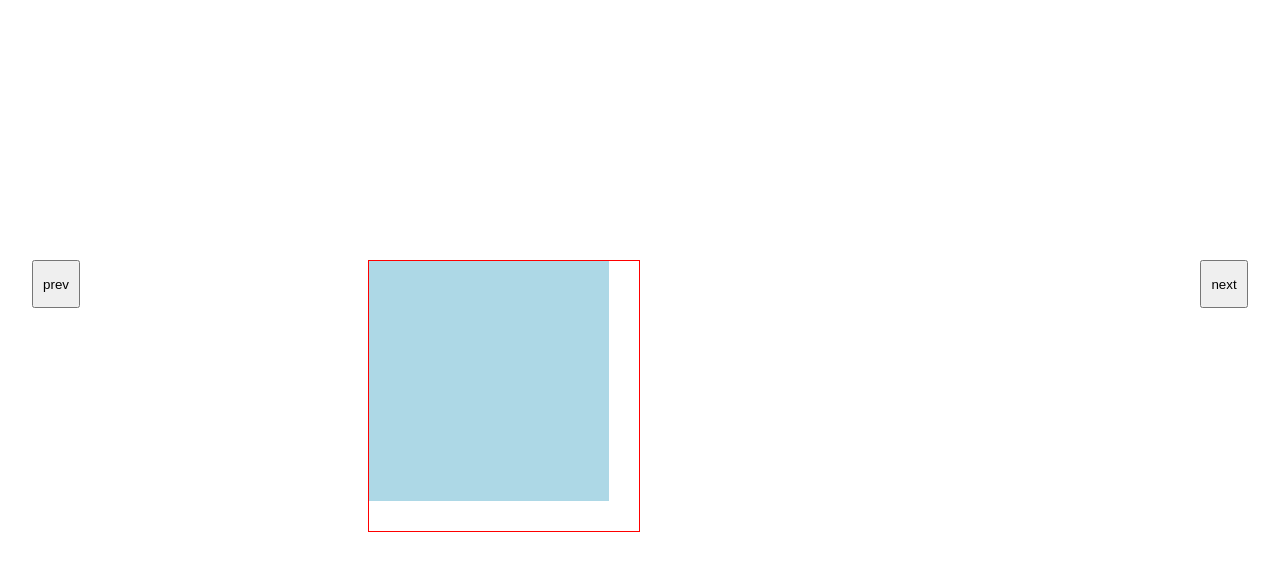
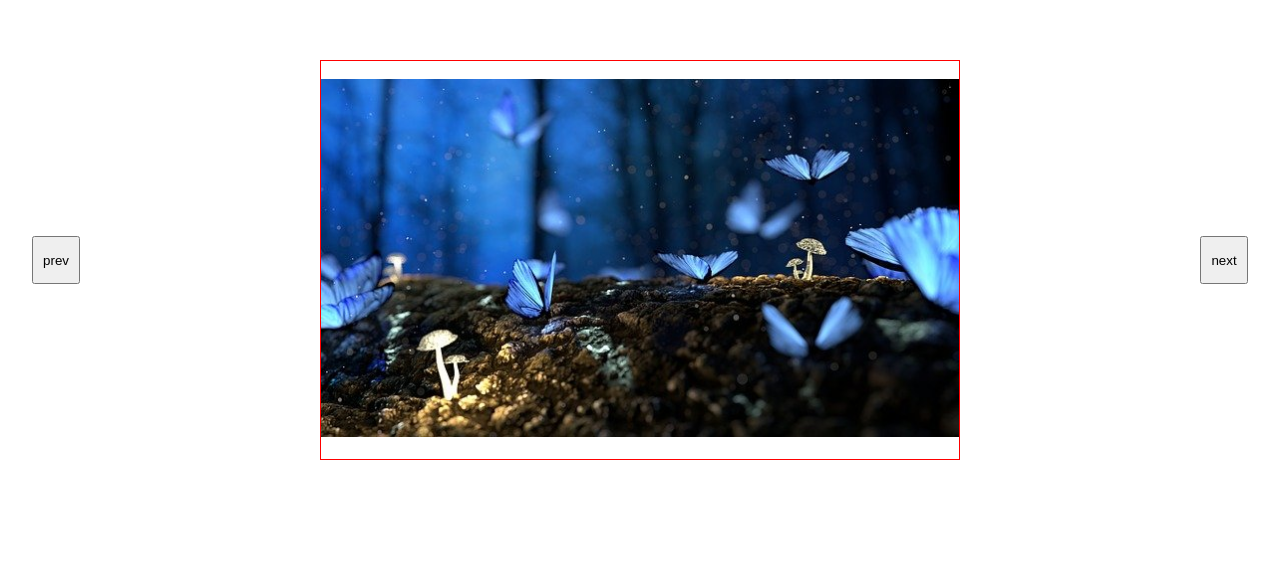
Before and after one commit to icm213/slider, a plain HTML site: page index.html in a window 1280 px wide. Shown: the part 140-710 px from the top of the page. Drawn offline with Linux system fonts and the light colour scheme.

Commit message:
slide animation added

```diff
--- a/index.html
+++ b/index.html
@@ -15,11 +15,21 @@
             <button id="prev">prev</button>
             <button id="next">next</button>
             <div class="slider">
-                <div class="elem elem1"></div>
-                <div class="elem elem2"></div>
-                <div class="elem elem3"></div>
-                <div class="elem elem4"></div>
-                <div class="elem elem5"></div>
+                <div class="slider--elem slider--elem1">
+
+                  <img src="pics/butterfly-1.jpg" alt="butterfly one">
+                </div>
+                <div class="slider--elem slider--elem2">
+                  <img src="pics/butterfly-2.jpg" alt="butterfly two">
+
+                </div>
+                <div class="slider--elem slider--elem3">
+                  <img src="pics/butterfly-3.jpg" alt="butterfly three">
+
+                </div>
+                <div class="slider--elem slider--elem4">
+                  <img src="pics/butterfly-4.jpg" alt="butterfly four">
+                </div>
             </div>
         </main>
     </body>
--- a/script/script.js
+++ b/script/script.js
@@ -1,31 +1,34 @@
 const prev = document.querySelector('#prev')
 const next = document.querySelector('#next')
-const elem = document.querySelectorAll('.elem')
+const elem = document.querySelectorAll('.slider--elem')
 
-let elemValues = [0,1,2,3,4]
+let elemValues = [0,1,2,3]
 let slideNumber = 0
 
-function stop() {
+const restarsInterval = () => {
     clearInterval(time)
     time = setInterval(()=>{slideUp(slideNumber+1)}, 3000)
 }
 
-function slideUp(num) {
+const slideUp = num => {
     slideNumber = num
-    if (slideNumber>4){slideNumber = 0}
-    if (slideNumber<0){slideNumber = 4}
+    if (slideNumber>3){slideNumber = 0}
+    if (slideNumber<0){slideNumber = 3}
     for (let i = 0; i< elem.length; i++) {
         elem[i] = elemValues[i]
         if (elemValues[i] === slideNumber) {
             elem[i].style.display = 'block'
+            elem[i].classList.remove('fade--out')
         } else {
-            elem[i].style.display = 'none'
+            elem[i].classList.add('fade--out')
+            setTimeout(()=>{elem[i].style.display = 'none'}, 300)
         }
-    }    console.log(slideNumber)
+    }
+    console.log(slideNumber)
 }
 
 slideUp(slideNumber)
 let time = setInterval(()=>{slideUp(slideNumber+1)}, 3000)
 
-next.addEventListener('click', ()=>{slideUp(slideNumber+1);stop()})
-prev.addEventListener('click', ()=>{slideUp(slideNumber-1);stop()})
+next.addEventListener('click', ()=>{slideUp(slideNumber+1);restarsInterval()})
+prev.addEventListener('click', ()=>{slideUp(slideNumber-1);restarsInterval()})
--- a/style/style.scss
+++ b/style/style.scss
@@ -2,18 +2,27 @@
     margin: 0;
     padding: 0;
     box-sizing: border-box;
+    overflow: hidden;
+}
+
+.flexBox {
+    display: flex;
+    justify-content: center;
+    align-items: center;
 }
 
 main {
+    @extend .flexBox;
+    justify-content: space-around;
     position: relative;
     width: 100vw;
     height: 100vh;
     button {
         position: absolute;
-        top: 50%;
         width: 3rem;
         height: 3rem;
     }
+
     #prev {
         left: 2rem;
     }
@@ -22,34 +31,44 @@ main {
         right: 2rem;
     }
     .slider {
-        // display: flex;
+        @extend .flexBox;
         position: absolute;
-        top: 50%;
-        right: 50%;
-        height: 17rem;
-        width: 17rem;
+        height: 50vh;
+        width: 50vw;
         border: solid red 1px;
-        overflow: hidden;
-        .elem {
-            height: 15rem;
-            width: 15rem;
+        .slider--elem {
+            @extend .flexBox;
+            position: absolute;
+            height: auto;
+            width: 100%;
             display: none;
+            overflow: hidden;
+            img {
+                width: 100%;
+                height: auto;
+            }
         }
-        .elem1 {
+        // .slider--elem1 {
 
-            background-color: lightgreen;
-        }
-        .elem2 {
-            background-color: lightblue;
-        }
-        .elem3 {
-            background-color: lightcoral;
-        }
-        .elem4 {
-            background-color: lightpink;
-        }
-        .elem5 {
-            background-color: lightseagreen;
-        }
+        //     // background-color: lightgreen;
+        // }
+        // .slider--elem2 {
+        //     // background-color: lightblue;
+        // }
+        // .slider--elem3 {
+        //     // background-color: lightsalmon;
+        // }
+        // .slider--elem4 {
+        //     // background-color: lightpink;
+        // }
     }
 }
+
+.fade--out {
+    animation: fadeOut 0.3s forwards;
+    z-index: 2;
+    @keyframes fadeOut {
+        0% {opacity: 1;}
+        100% {opacity: 0;}
+    }
+}
```
Also changed, not shown: pics/butterfly-1.jpg (added), pics/butterfly-2.jpg (added), pics/butterfly-3.jpg (added), pics/butterfly-4.jpg (added), style/style.css, style/style.min.css.
